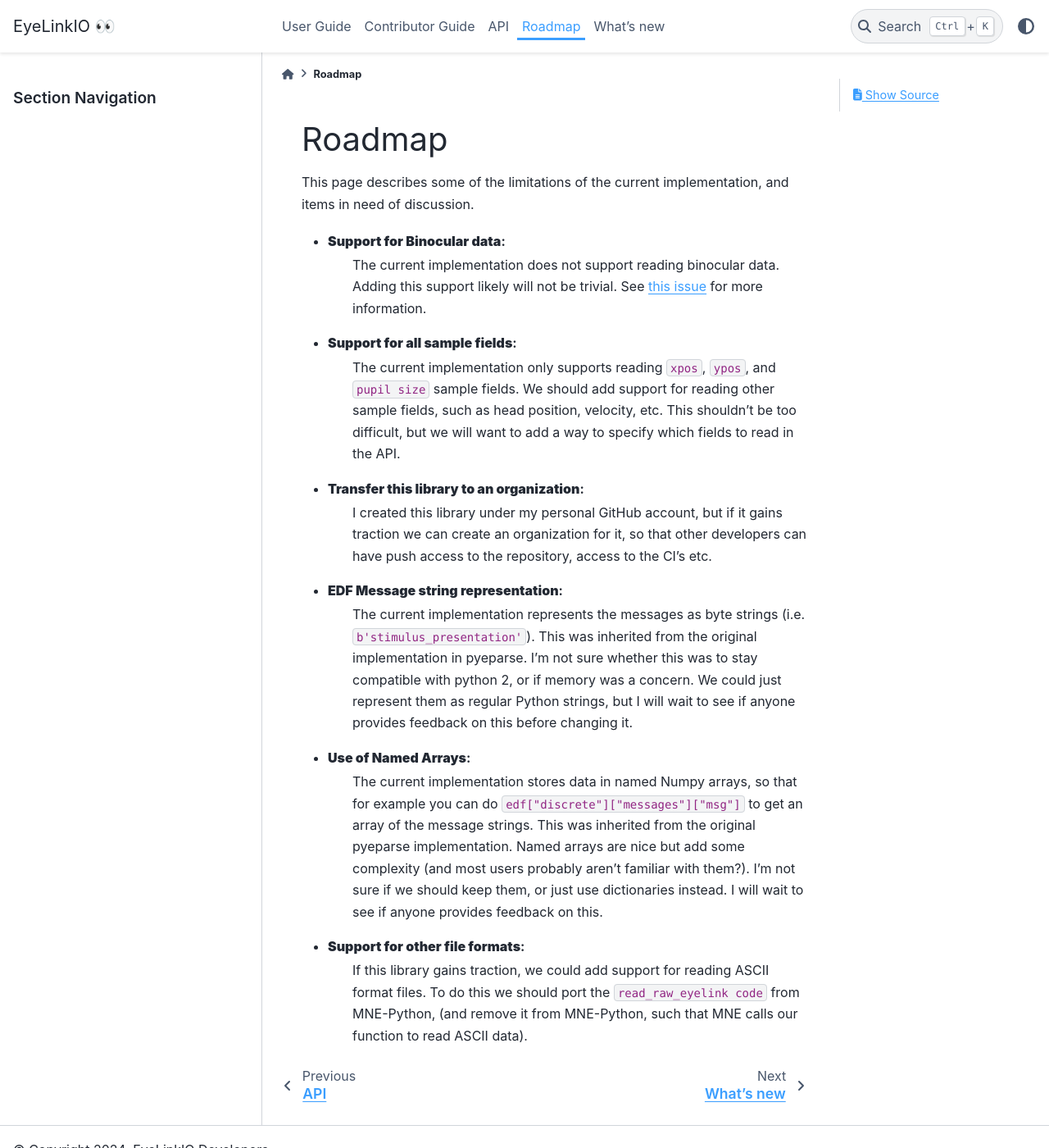
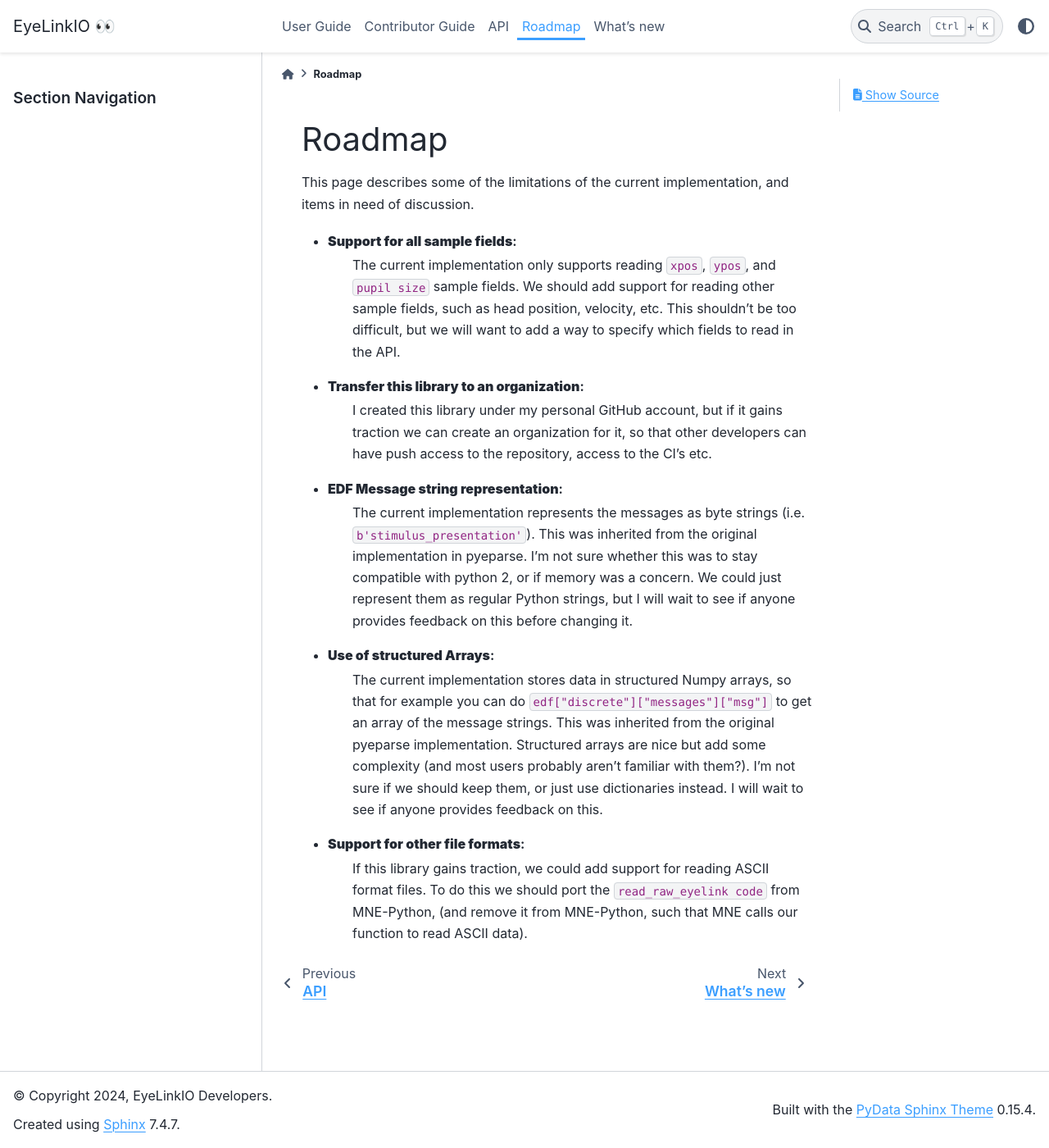
Before and after one commit to scott-huberty/eyelinkio, a Sphinx documentation site: the page built from docs/roadmap.rst, in a window 1280 px wide and 1400 px high. Shown: the whole window at 82% size. Built offline with Sphinx 7.4.7 and the PyData theme 0.15.4, drawn with Linux system fonts in a browser that asks for light colours.

Commit message:
Update Roadmap [ci skip]

```diff
--- a/docs/roadmap.rst
+++ b/docs/roadmap.rst
@@ -3,12 +3,6 @@ Roadmap
 
 This page describes some of the limitations of the current implementation, and
 items in need of discussion.
-
-- **Support for Binocular data**:
-    The current implementation does not support
-    reading binocular data. Adding this support likely will not be trivial.
-    See `this issue <https://github.com/scott-huberty/eyelinkio/issues/4>`_ for more
-    information.
 
 - **Support for all sample fields**:
     The current implementation only supports
@@ -30,11 +24,11 @@ items in need of discussion.
     regular Python strings, but I will wait to see if anyone provides feedback on this
     before changing it.
 
-- **Use of Named Arrays**:
-    The current implementation stores data in named Numpy
+- **Use of structured Arrays**:
+    The current implementation stores data in structured Numpy
     arrays, so that for example you can do ``edf["discrete"]["messages"]["msg"]`` to get
     an array of the message strings. This was inherited from the original pyeparse
-    implementation. Named arrays are nice but add some complexity (and most users
+    implementation. Structured arrays are nice but add some complexity (and most users
     probably aren't familiar with them?). I'm not sure if we should keep them, or just
     use dictionaries instead. I will wait to see if anyone provides feedback on this.
 
```
Also changed, not shown: README.md (+1 -2 lines).
